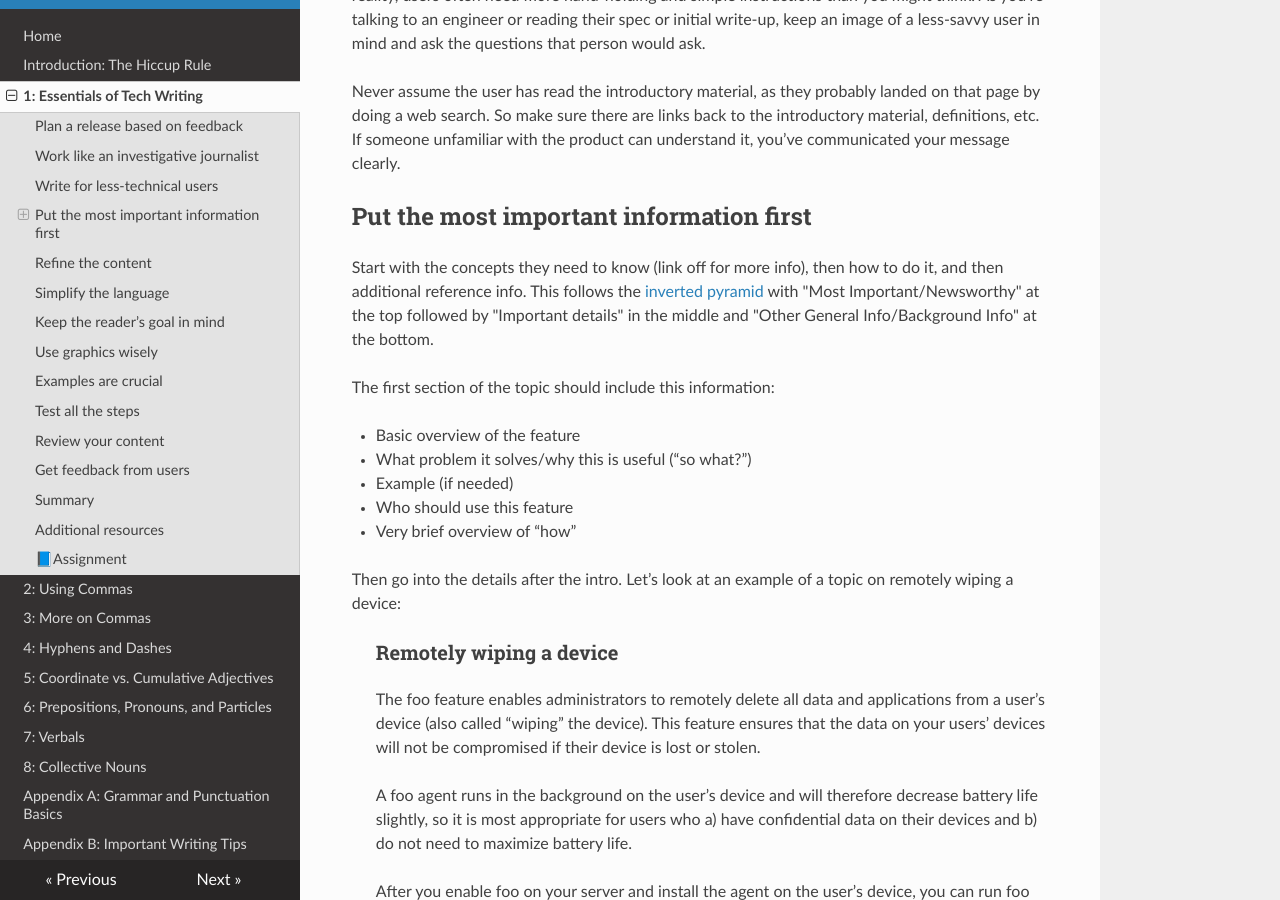
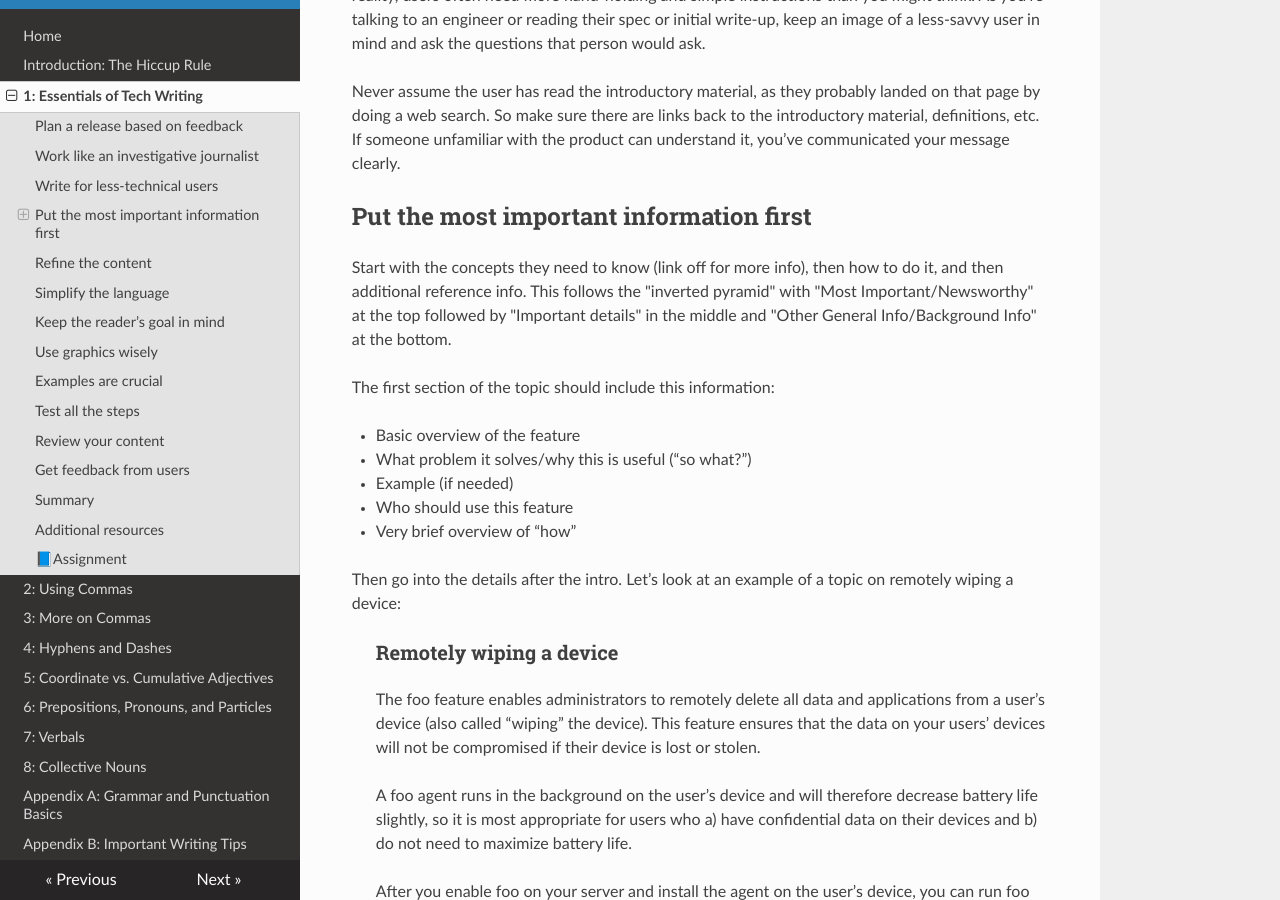
Before and after one commit to appellj/Writing-Fundamentals-Guide, an MkDocs documentation site: the page built from docs/lesson1-essentials.md, in a window 1280 px wide and 900 px high, scrolled down 992 px. Built offline with MkDocs 1.6.1, drawn with Linux system fonts in a browser that asks for light colours; nearby versions of some CDN libraries; old or Windows-style settings are respelled for this version of MkDocs; part of the change alters nothing that is shown.

```diff
--- a/docs/lesson1-essentials.md
+++ b/docs/lesson1-essentials.md
@@ -21,7 +21,7 @@ Developers often create products with a certain audience level in mind, and it c
 Never assume the user has read the introductory material, as they probably landed on that page by doing a web search. So make sure there are links back to the introductory material, definitions, etc. If someone unfamiliar with the product can understand it, you’ve communicated your message clearly.
 
 ## Put the most important information first
-Start with the concepts they need to know (link off for more info), then how to do it, and then additional reference info. This follows the [inverted pyramid](https://en.wikipedia.org/wiki/Inverted_pyramid_(journalism)) with "Most Important/Newsworthy" at the top followed by "Important details" in the middle and "Other General Info/Background Info" at the bottom.
+Start with the concepts they need to know (link off for more info), then how to do it, and then additional reference info. This follows the "inverted pyramid" with "Most Important/Newsworthy" at the top followed by "Important details" in the middle and "Other General Info/Background Info" at the bottom.
 
 The first section of the topic should include this information:
 
```
